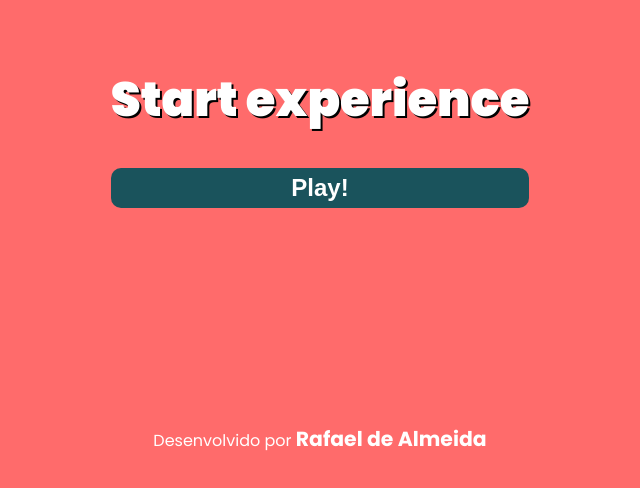
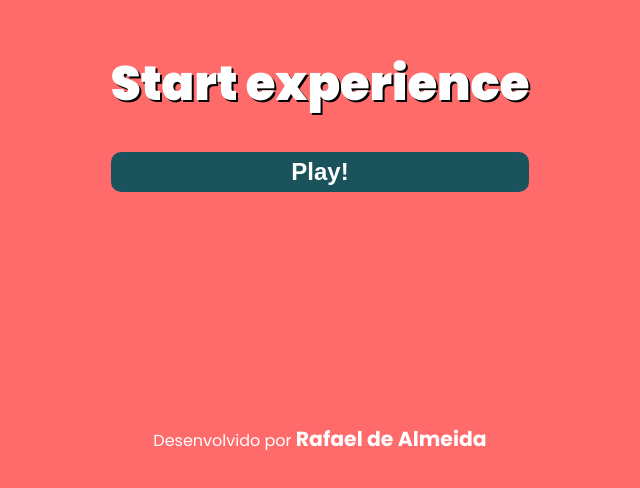
Before and after one commit to rafelis1997/arjs-react-experimental-app, a React (Create React App) app: page / in a window 1280 px wide. Shown: the part 280-768 px from the top of the page, without its empty margins (320-960 px from the left). Built offline with nearby package versions, Linux system fonts and the light colour scheme; no server answers.

Commit message:
COrrect centralized splash screen

```diff
--- a/src/styles.css
+++ b/src/styles.css
@@ -26,6 +26,7 @@ body {
   font-weight: 900;
   color: white;
   text-shadow: 2px 2px black;
+  margin: 0;
 }
 
 .playScreen {
@@ -34,6 +35,7 @@ body {
   z-index: 2;
   position: absolute;
   margin: 0 0.5rem;
+  gap: 2rem;
 }
 
 .playScreen button {
```
